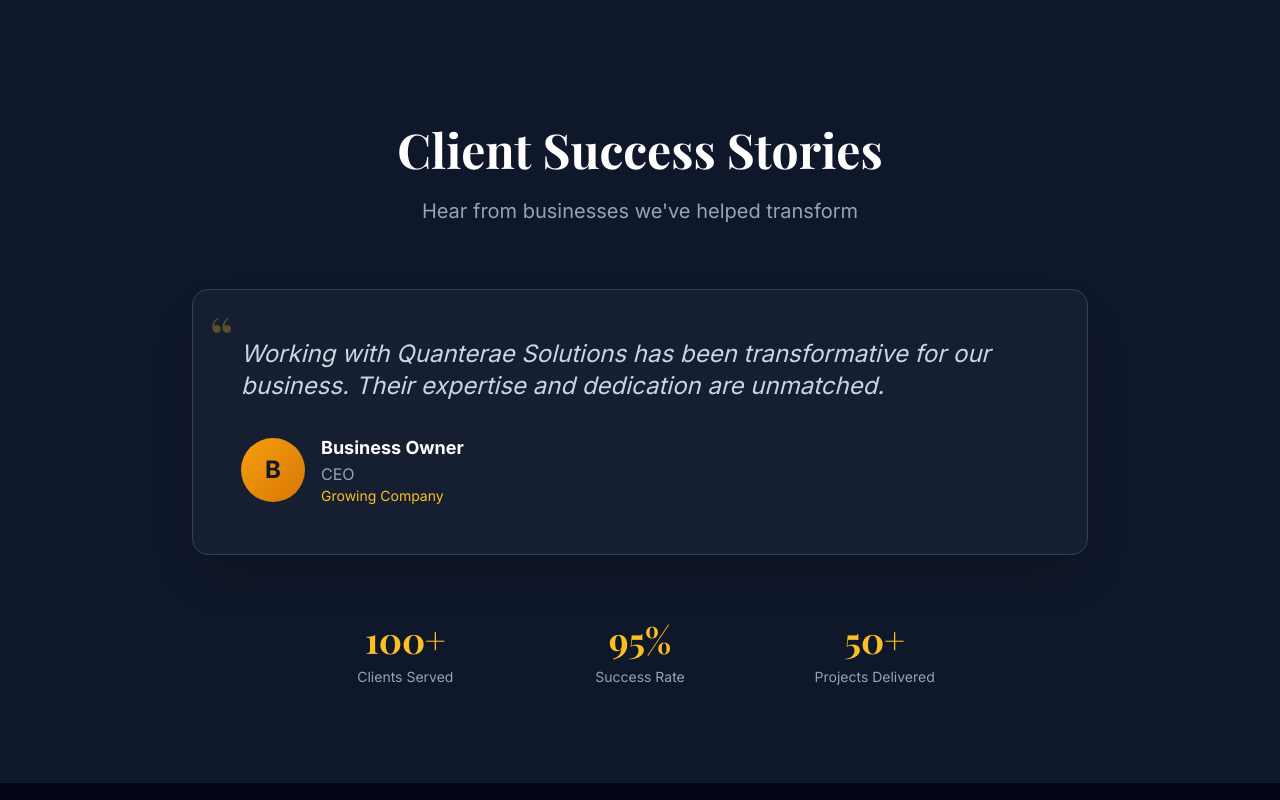
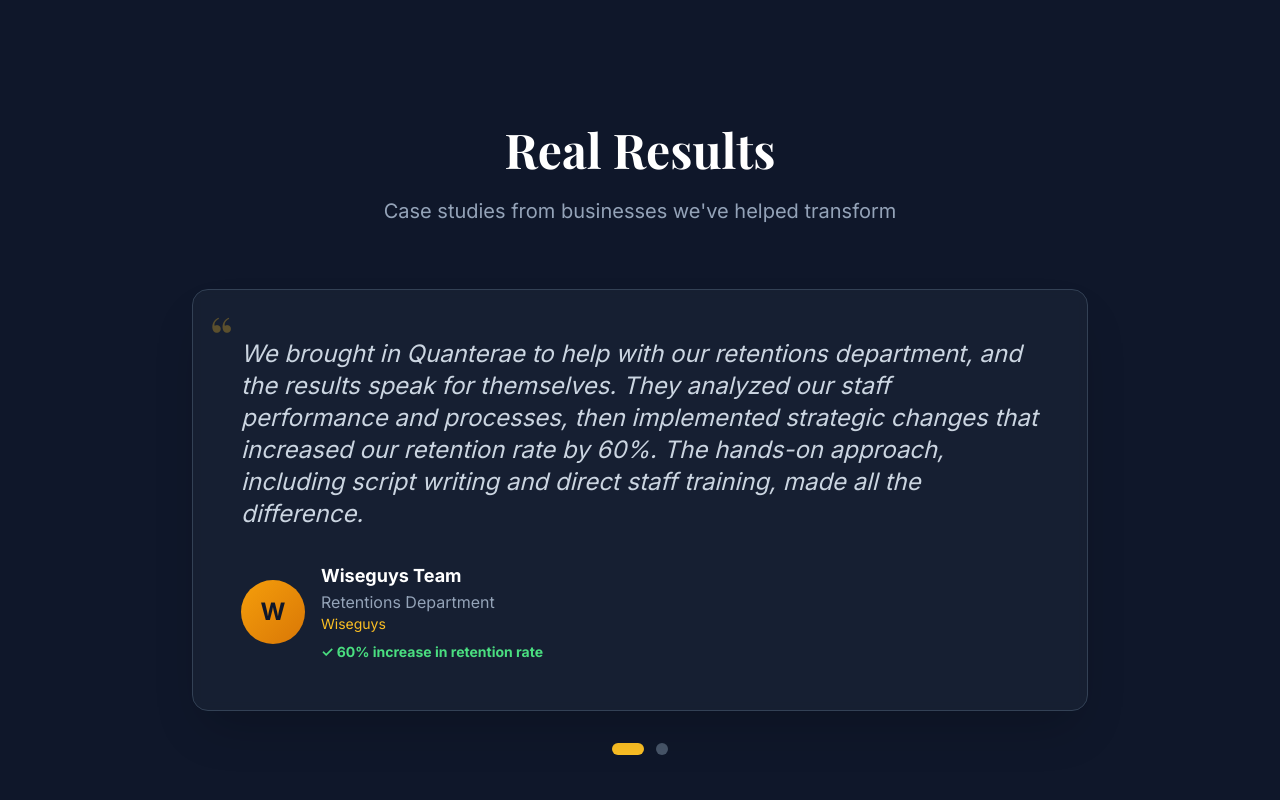
Before and after one commit to Kenan3477/Quanterae, a Next.js app: page / in a window 1280 px wide. Shown: the part 6860-7660 px from the top of the page. Built offline with nearby package versions, Linux system fonts and the light colour scheme; a web font is replaced by a local one.

Commit message:
Replaced fake reviews with real case studies: Wiseguys (60% retention increase) and Kensington Mint (£100k+ debt recovery)

```diff
--- a/src/components/Testimonials.tsx
+++ b/src/components/Testimonials.tsx
@@ -7,10 +7,18 @@
 
   const testimonials = [
     {
-      quote: "Working with Quanterae Solutions has been transformative for our business. Their expertise and dedication are unmatched.",
-      author: "Business Owner",
-      role: "CEO",
-      company: "Growing Company",
+      quote: "We brought in Quanterae to help with our retentions department, and the results speak for themselves. They analyzed our staff performance and processes, then implemented strategic changes that increased our retention rate by 60%. The hands-on approach, including script writing and direct staff training, made all the difference.",
+      author: "Wiseguys Team",
+      role: "Retentions Department",
+      company: "Wiseguys",
+      result: "60% increase in retention rate"
+    },
+    {
+      quote: "We had over £100k in debt that we'd written off as unrecoverable. Quanterae came in, assessed our recovery processes and staff efficiency, and completely transformed our approach. They didn't just give advice—they wrote scripts, trained our team personally, and helped us recover what we thought was lost forever.",
+      author: "Kensington Mint Team",
+      role: "Debt Recovery Department",
+      company: "Kensington Mint",
+      result: "£100k+ recovered in previously unrecoverable debt"
     },
   ];
 
@@ -19,10 +27,10 @@
       <div className="container mx-auto px-6">
         <div className="max-w-3xl mx-auto text-center mb-16">
           <h2 className="text-4xl md:text-5xl font-bold font-serif text-white mb-6">
-            Client Success Stories
+            Real Results
           </h2>
           <p className="text-xl text-slate-400">
-            Hear from businesses we&apos;ve helped transform
+            Case studies from businesses we&apos;ve helped transform
           </p>
         </div>
 
@@ -48,17 +56,38 @@
                   <div className="text-sm text-gold-400">
                     {testimonials[activeIndex].company}
                   </div>
+                  <div className="text-sm font-bold text-green-400 mt-2">
+                    ✓ {testimonials[activeIndex].result}
+                  </div>
                 </div>
               </div>
             </div>
           </div>
 
+          {/* Navigation Dots */}
+          {testimonials.length > 1 && (
+            <div className="flex justify-center gap-3 mb-8">
+              {testimonials.map((_, index) => (
+                <button
+                  key={index}
+                  onClick={() => setActiveIndex(index)}
+                  className={`w-3 h-3 rounded-full transition-all ${
+                    index === activeIndex
+                      ? "bg-gold-400 w-8"
+                      : "bg-slate-600 hover:bg-slate-500"
+                  }`}
+                  aria-label={`View testimonial ${index + 1}`}
+                />
+              ))}
+            </div>
+          )}
+
           {/* Stats */}
           <div className="grid grid-cols-3 gap-8 mt-16 max-w-2xl mx-auto">
             {[
-              { value: "100+", label: "Clients Served" },
-              { value: "95%", label: "Success Rate" },
-              { value: "50+", label: "Projects Delivered" },
+              { value: "60%", label: "Retention Increase" },
+              { value: "£100k+", label: "Debt Recovered" },
+              { value: "2", label: "Major Case Studies" },
             ].map((stat, index) => (
               <div key={index} className="text-center">
                 <div className="text-3xl md:text-4xl font-bold text-gold-400 font-serif mb-2">
```
